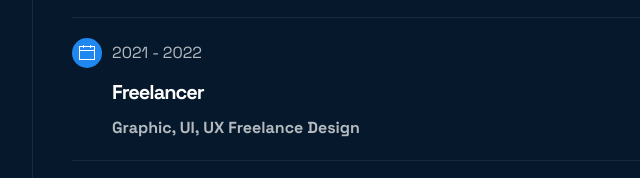
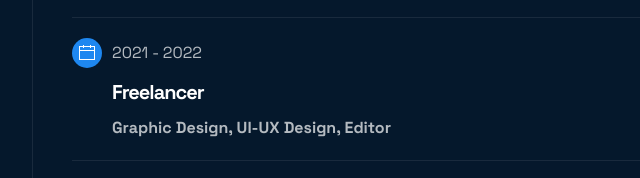
Before and after one commit to ThanhCao236/CV, a plain HTML site: page index.html in a window 1280 px wide. Shown: the part 5048-5226 px from the top of the page, 288-928 px from the left. Drawn offline with Linux system fonts and the light colour scheme.

Commit message:
Update index.html

```diff
--- a/index.html
+++ b/index.html
@@ -887,7 +887,7 @@
                         <div class="yb-resume-item-date-text"><span>2021 - 2022</span></div>
                       </div>
                       <h4 class="yb-section-title">Freelancer</h4>
-                      <strong>Graphic, UI, UX Freelance Design</strong>
+                      <strong>Graphic Design, UI-UX Design, Editor</strong>
                           <!--            <div class="uk-text-small">
                           <p>Lorem ipsum dolor sit amet, consectetur adipisicing elit, sed do eiusmod tempor incidiei dunt ut labore et dolore magna aliqua. Ut enim ad minim veniam quis nostrud</p>
                       </div>     -->
```
